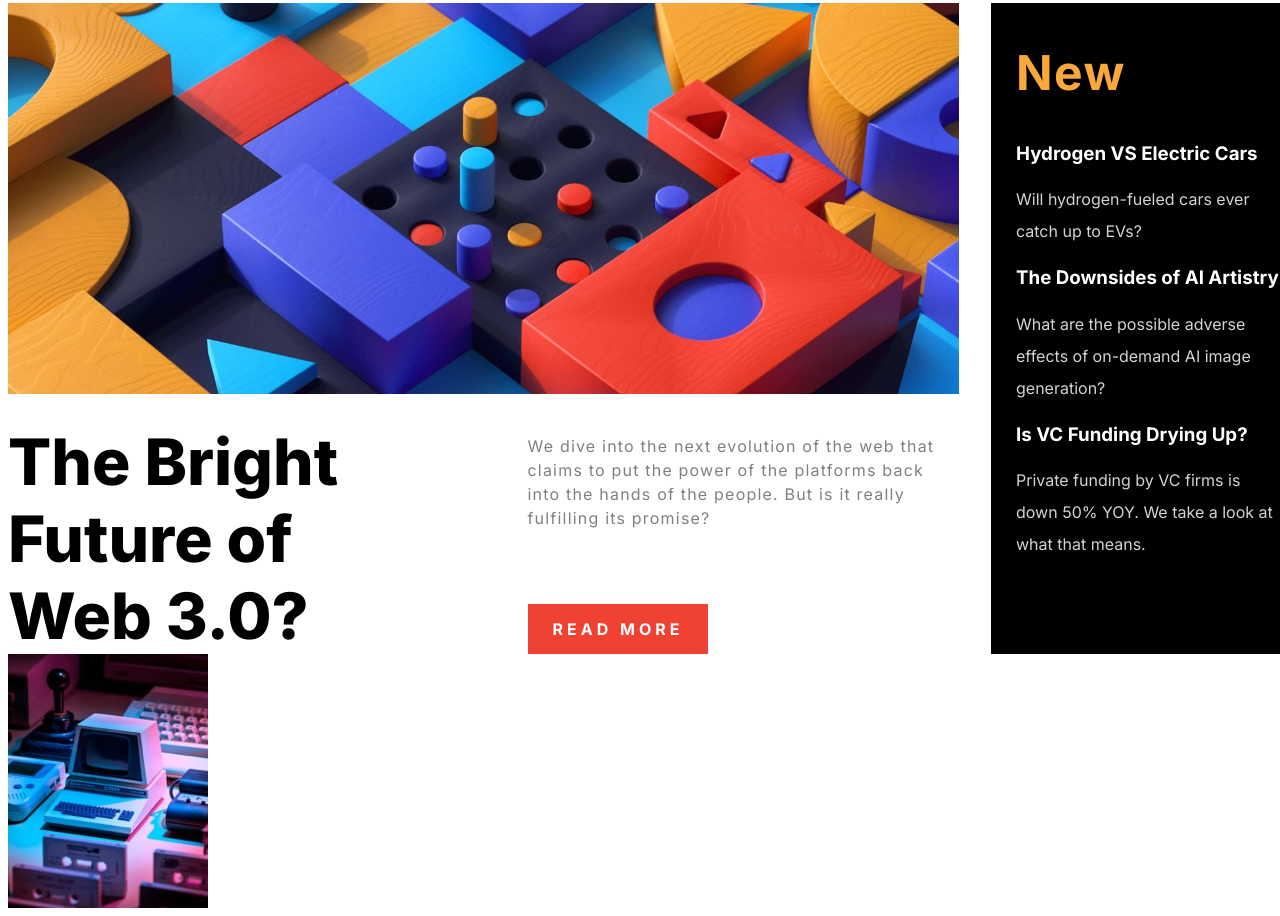
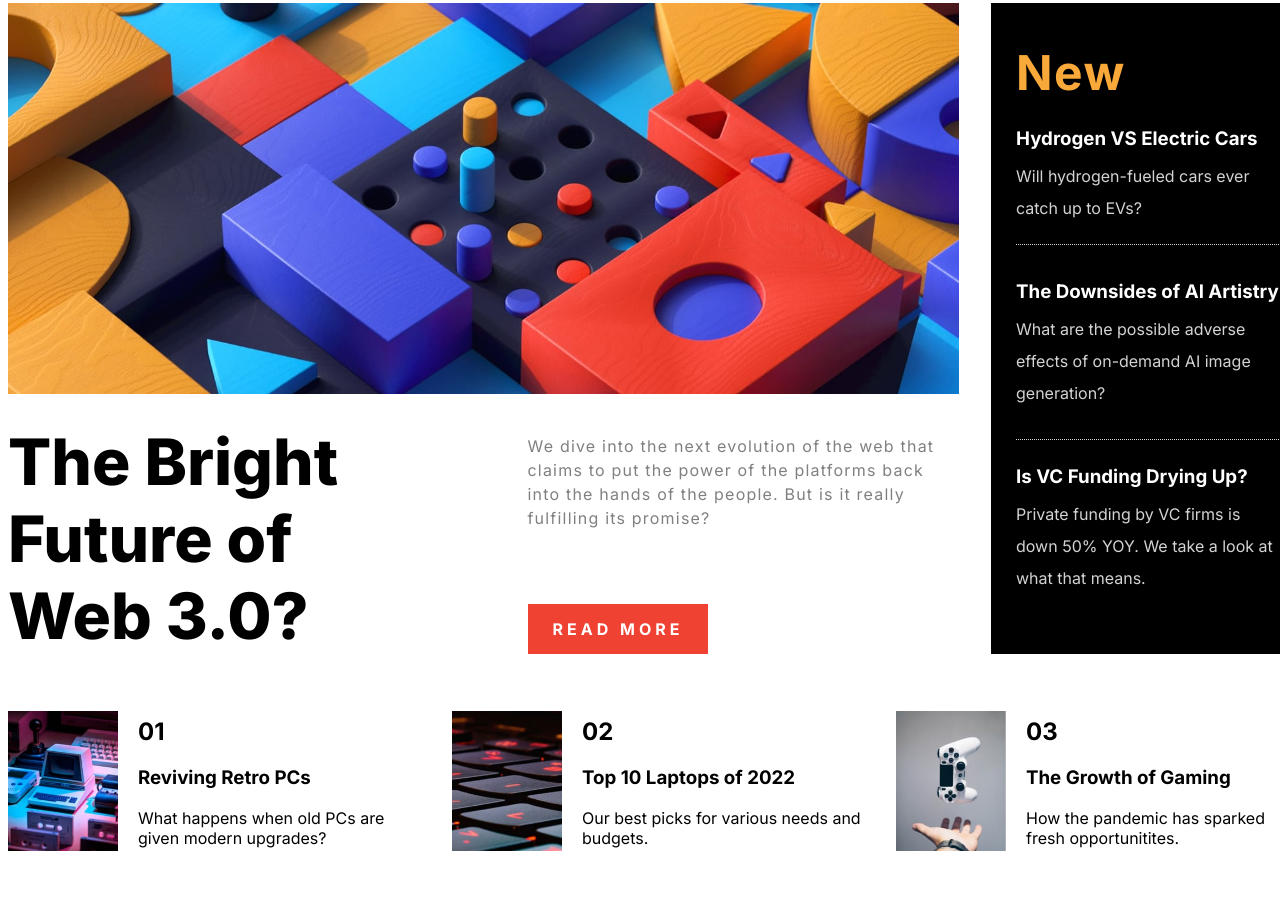
Before and after one commit to AnneRubio/kata-frontend-one, a plain HTML site: page index.html in a window 1280 px wide. Shown: the part 119-1035 px from the top of the page. Drawn offline with Linux system fonts and the light colour scheme.

Commit message:
polish on the side card

```diff
--- a/assets/style.css
+++ b/assets/style.css
@@ -59,6 +59,12 @@ h1, h2, h3, p, a {
   grid-gap: 3rem;
 }
 
+.list-card-grid {
+  display: grid;
+  grid-template-columns: 1fr 1fr 1fr;
+  grid-gap: 2rem;
+}
+
 /*STYLING CARDGRIDS & SIDECARD */
 .main-card-grid1 .side-card {
   background-color: black;
@@ -109,7 +115,8 @@ h1, h2, h3, p, a {
   line-height: 2;
   color: lightgray;
   font-weight: 400;
-  padding: 0px 25px;
+  margin-top: 10px;
+  margin-bottom: 20px;
 }
 
 .side-card h2 {
@@ -117,8 +124,34 @@ h1, h2, h3, p, a {
   letter-spacing: 1.5px;
   color: #f9a93a;
   padding-left: 25px;
+  margin-bottom: 25px;
 }
 
 .side-card h3 {
-  padding: 0px 25px;
+  margin-bottom: 0px;
+  margin-top: 25px;
 }
+
+
+.side-card .bordered-content {
+  border-top: dotted 1px lightgray;
+  border-bottom: dotted 1px lightgray;
+  margin: 0px 25px;
+  padding-top: 10px;
+  padding-bottom: 10px;
+}
+
+.non-bordered-content {
+  margin: 0px 25px;
+}
+
+.list-cards {
+  display: flex;
+  align-items: center;
+  justify-items: flex-start;
+}
+
+.list-cards img {
+  height: 55%;
+  margin-right: 20px;
+}
--- a/index.html
+++ b/index.html
@@ -49,16 +49,22 @@
       </div>
       <div class="side-card">
         <h2>New</h2>
+        <div class="non-bordered-content">
           <h3>Hydrogen VS Electric Cars</h3>
           <p>Will hydrogen-fueled cars ever catch up to EVs?</p>
+        </div>
+        <div class="bordered-content">
           <h3>The Downsides of AI Artistry</h3>
           <p>What are the possible adverse effects of on-demand AI image generation?</p>
+        </div>
+        <div class="non-bordered-content">
           <h3>Is VC Funding Drying Up?</h3>
           <p>Private funding by VC firms is down 50% YOY. We take a look at what that means.</p>
         </div>
       </div>
-    <div class="list-card">
-      <div class="card">
+    </div>
+    <div class="list-card-grid">
+      <div class="list-cards">
         <img src="./assets/images/image-retro-pcs.jpg" alt="photo of a retro laptop">
         <div class="content-card">
           <h2>01</h2>
@@ -66,7 +72,7 @@
           <p>What happens when old PCs are given modern upgrades?</p>
         </div>
       </div>
-      <div class="card">
+      <div class="list-cards">
         <img src="./assets/images/image-top-laptops.jpg" alt="photo of a computer keybord">
         <div class="content-card">
           <h2>02</h2>
@@ -74,7 +80,7 @@
           <p> Our best picks for various needs and budgets.</p>
         </div>
       </div>
-      <div class="card">
+      <div class="list-cards">
         <img src="./assets/images/image-gaming-growth.jpg" alt="photo of a gaming pad">
         <div class="content-card">
           <h2>03</h2>
```
Lines whose indentation alone changed are shown as unchanged.
